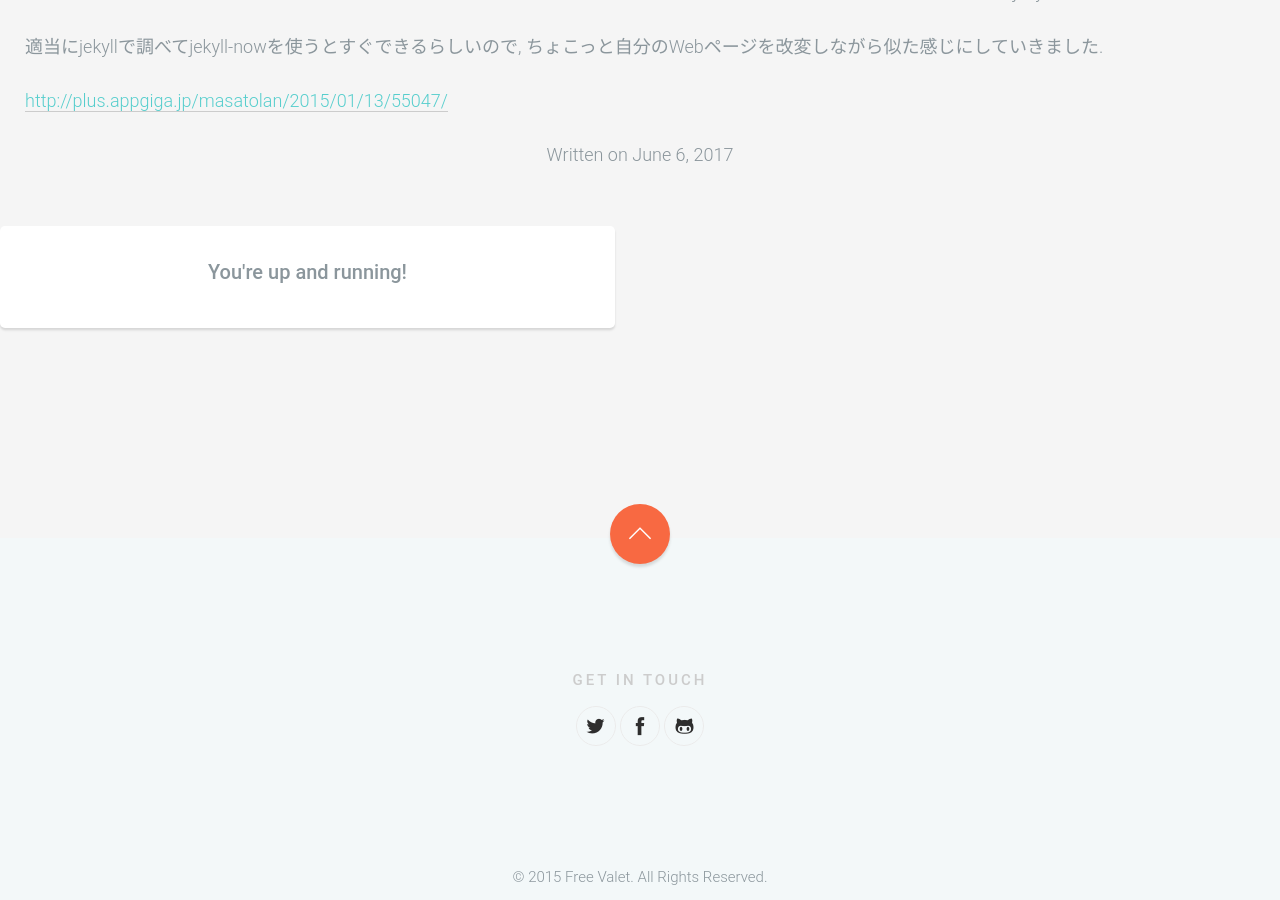
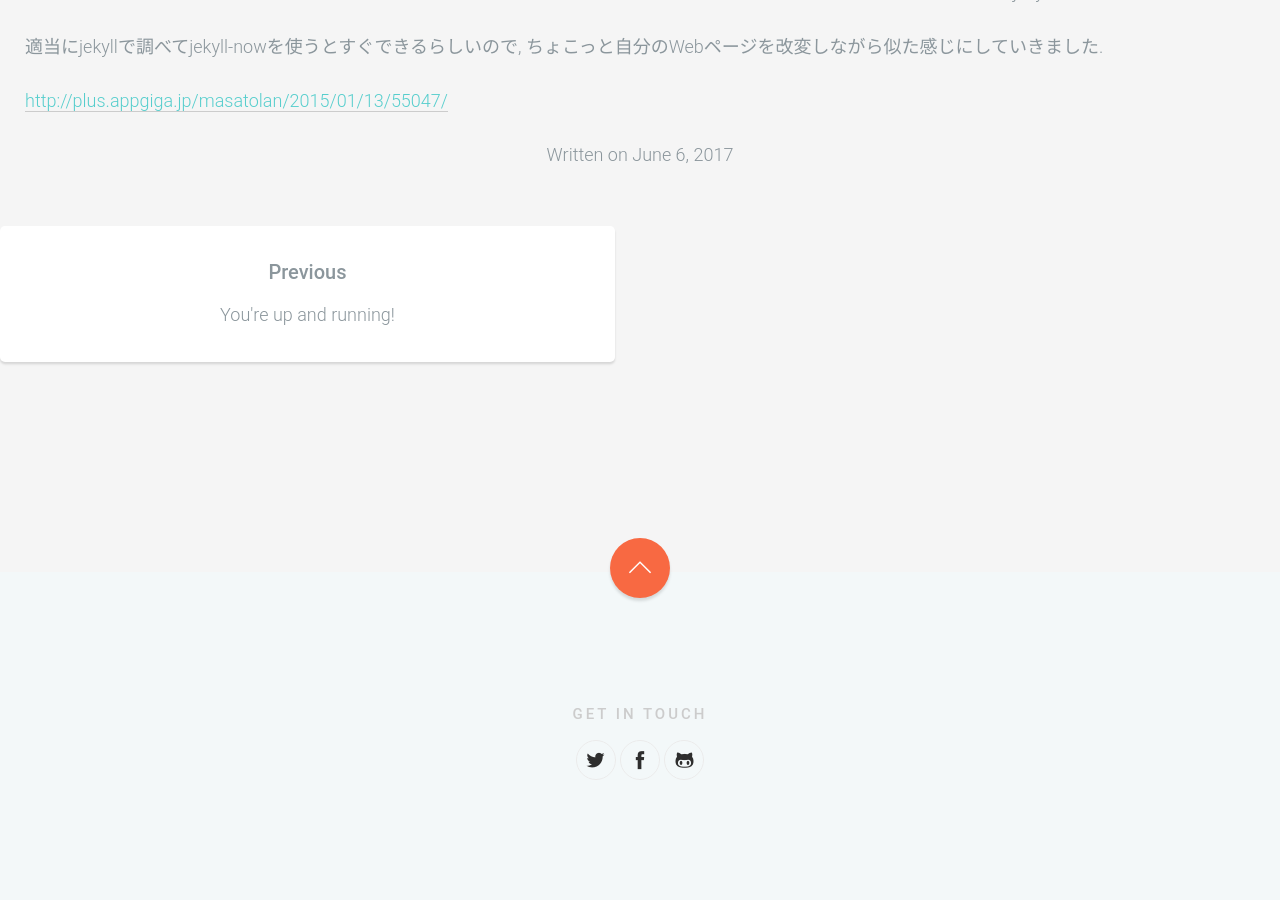
Before and after one commit to WakuwakuP/wakuwakup.github.io, a Jekyll site: the page built from _posts/2017-6-6-first-post.md, in a window 1280 px wide and 900 px high, scrolled down 1021 px. Built offline with Jekyll 4.4.1, drawn with Linux system fonts in a browser that asks for light colours.

Commit message:
次の記事 と 前の記事 を追加

```diff
--- a/_layouts/post.html
+++ b/_layouts/post.html
@@ -19,18 +19,20 @@ layout: default
         <div class="row">
           <div class="col-md-6 heading text-center">
             {% if page.previous %}
-            <a class="fh5co-card" href="https://wakuwakup.net/{{ page.previous.url }}">
+            <a class="fh5co-card" href="https://wakuwakup.net{{ page.previous.url }}">
               <div class="fh5co-card-body">
-                <h3>{{ page.previous.title }}</h3>
+                <h3>Previous</h3>
+                <p>{{ page.previous.title }}</p>
               </div>
             </a>
             {% endif %}
           </div>
           <div class="col-md-6 heading text-center">
             {% if page.next %}
-            <a class="fh5co-card" href="https://wakuwakup.net/{{ page.next.url }}">
+            <a class="fh5co-card" href="https://wakuwakup.net{{ page.next.url }}">
               <div class="fh5co-card-body">
-                <h3>{{ page.next.title }}</h3>
+                <h3>Next</h3>
+                <p>{{ page.next.title }}</p>
               </div>
             </a>
             {% endif %}
```
